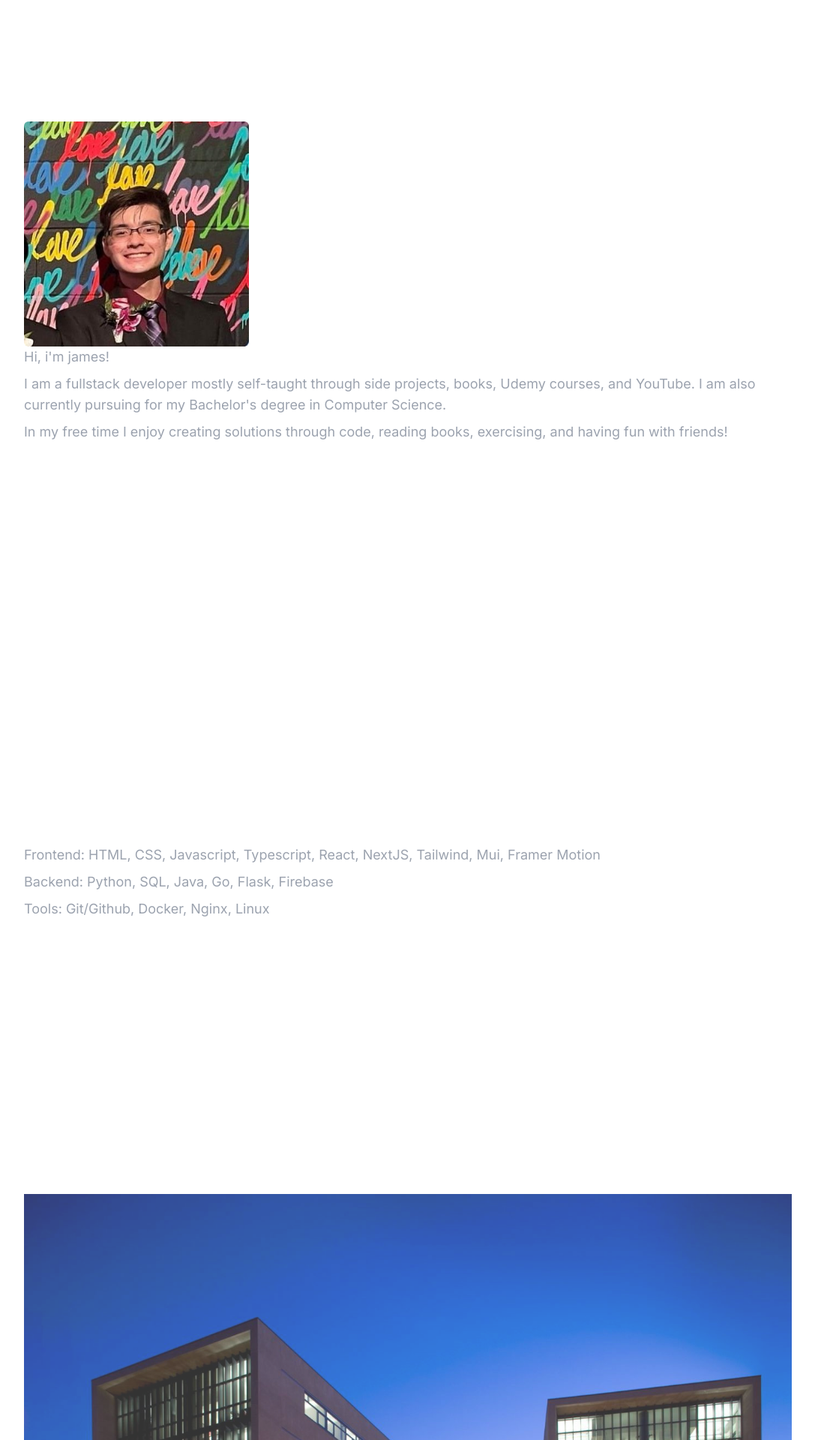
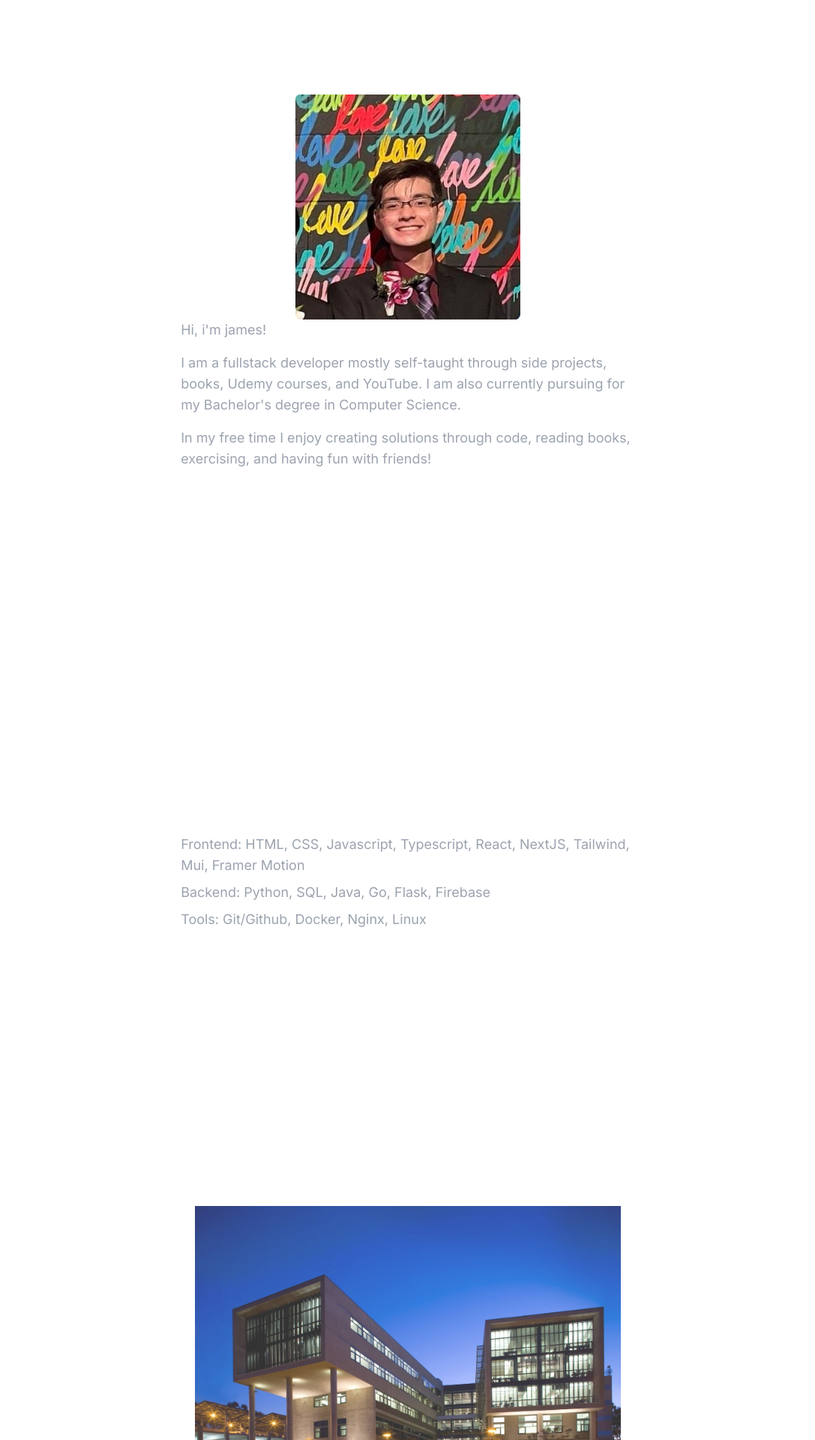
Before and after one commit to PickolZi/jamesdsan, a Next.js app: page / in a window 1280 px wide. Shown: the part 840-2760 px from the top of the page at 75% size, without its empty margins (96-1183 px from the left). Built offline with nearby package versions, Linux system fonts and the light colour scheme.

Commit message:
Finished Figma design. Organized experience and projects into cards, needs more detail.

```diff
--- a/src/app/page.tsx
+++ b/src/app/page.tsx
@@ -13,7 +13,9 @@ export default function Home() {
     <>
       {/* Setting background and a filter over it */}
       <div className="h-screen w-screen bg-[url('/background.png')] fixed top-0 left-0 bg-cover bg-center z-0" />
-      <div className="h-screen w-screen bg-black fixed top-0 left-0 opacity-75 z-0" />
+      {/* <div className="h-screen w-screen bg-black fixed top-0 left-0 opacity-75 z-0" /> */}
+      <div className="h-screen w-screen bg-neutral-900 fixed top-0 left-0 z-0 opacity-75" />
+
 
       <VerticalProgressBar />
       {/* <div className="relative h-[50vh] w-screen" /> */}
--- a/src/components/aboutMe.component.tsx
+++ b/src/components/aboutMe.component.tsx
@@ -8,38 +8,37 @@ import {motion} from 'framer-motion';
 const AboutMe = () => {
     return (
         <section>
-            <h1 className="text-2xl">
+            <h1 className="text-2xl text-center">
                 <CharactersPopUp text="About Me" />
-                {/* <span className="translate-y-[1rem] inline-block">hi</span> */}
             </h1>
 
 
-            <div>
+            <div className="relative flex justify-center">
                 {/* Starts off with one image, then as the user scrolls down, the rest will glide in and replace the previous image. User will be able to hover over specific image to pull the card to the front. */}
                 <Image
                     src={"/aboutMe/meProm.jpg"}
                     alt="Picture of me gazing at the stars"
                     width={300}
                     height={300}
-                    className="rounded-md w-[300px] h-[300px] object-cover hover:scale-125"
+                    className="rounded-md w-[300px] h-[300px] object-cover relative"
                 />
                 {/* <Image
+                    src={"/aboutMe/books.jpg"}
+                    alt="Picture of me gazing at the stars"
+                    width={300}
+                    height={300}
+                    className="rounded-md w-[300px] h-[300px] object-cover absolute"
+                />
+                <Image
                     src={"/aboutMe/meGym.jpg"}
                     alt="Picture of me gazing at the stars"
                     width={300}
                     height={300}
-                    className="rounded-md w-[300px] h-[300px] object-cover hover:scale-125"
-                /> */}
-                {/* <Image
-                    src={"/aboutMe/meFriends1.jpg"}
-                    alt="Picture of me gazing at the stars"
-                    width={300}
-                    height={300}
-                    className="rounded-md w-[300px] h-[300px] object-cover hover:scale-125"
+                    className="rounded-md w-[300px] h-[300px] object-cover absolute "
                 /> */}
             </div>
 
-            <div className="flex flex-col gap-2">
+            <div className="flex flex-col gap-4 w-[60ch] mx-auto">
                 <p className="text-lg text-gray-400">Hi, i&apos;m james!</p>
                 <p className="text-lg text-gray-400">I am a fullstack developer mostly self-taught through side projects, books, Udemy courses, and YouTube. I am also currently pursuing for my Bachelor&apos;s degree in Computer Science.</p>
                 <p className="text-lg text-gray-400">In my free time I enjoy creating solutions through code, reading books, exercising, and having fun with friends!</p>
--- a/src/components/experience.component.tsx
+++ b/src/components/experience.component.tsx
@@ -2,6 +2,7 @@
 import { ExperienceType } from "./types";
 
 import Image from "next/image";
+
 
 const months = ["January", "February", "March", "April", "May", "June", "July", "August", "September", "October", "November", "December"];
 
@@ -15,8 +16,7 @@ const Experience = ({
     dateTo
 }:ExperienceType) => {
     return (
-        <div>
-            <div className="relative">
+        <div className="relative p-4 max-w-[600px] mx-auto">
             <Image
                 src={image}
                 alt={`${location} ${position} picture`}
@@ -25,24 +25,28 @@ const Experience = ({
                 className="w-full h-[300] opacity-80"
             />
 
-                <div className="absolute bottom-0 left-0">
-                    <p>{position}</p>
-                    { location &&
-                        <p>@{location}</p>
+            <div className="relative flex flex-col">
+                <h3>{position}</h3>
+                {
+                    location &&
+                    <h4>@{location}</h4>
                 }
-                </div>
 
-                <div className="absolute bottom-0 right-0">
-                    { dateFrom &&
-                        <span>{months[dateFrom.getMonth()]} {dateFrom?.getFullYear()} - </span>
+                <div className="absolute right-0 top-0">
+                    {
+                        dateFrom &&
+                        <span>{months[dateFrom.getMonth()]} {dateFrom.getFullYear()} - </span>
                     }
-                    { dateTo ?
+                    {
+                        dateTo ?
                         <span>{months[dateTo.getMonth()]} {dateTo.getFullYear()}</span> :
                         <span>present</span>
                     }
                 </div>
+
+                <p className="mt-2 max-w-[60ch]">{desc}</p>
             </div>
-            <p>{desc}</p>
+
         </div>
     )
 }
--- a/src/components/project.component.tsx
+++ b/src/components/project.component.tsx
@@ -1,9 +1,17 @@
 import { ProjectType } from "./types";
 
+import { FaGithub } from "react-icons/fa";
+import { HiOutlineExternalLink } from "react-icons/hi";
+
+import Image from "next/image";
+
+
+const months = ["January", "February", "March", "April", "May", "June", "July", "August", "September", "October", "November", "December"];
 
 const Project = ({
     id,
     title,
+    subtitle,
     desc,
     date,
     image,
@@ -12,16 +20,33 @@ const Project = ({
     link,
 }:ProjectType) => {
     return (
-        <div>
-            <h1>Project: </h1>
-            <p>id: {id.toFixed()}</p>
-            <p>title: {title}</p>
-            <p>desc: {desc}</p>
-            <p>date: {date.toUTCString()}</p>
-            <p>image: {image}</p>
-            <p>languages: {languages}</p>
-            <p>github: {github}</p>
-            <p>link: {link}</p>
+        <div className="relative p-4 max-w-[600px] mx-auto">
+            <Image
+                src={image}
+                alt={`${title} image`}
+                width={300}
+                height={300}
+                className="w-full max-w-[600px]"
+            />
+
+            <div className="relative">
+                <p>{title}</p>
+                <p>{subtitle}</p>
+                <p className="max-w-[60ch]">{desc}</p>
+
+                <p className="absolute top-0 right-0">{months[date.getMonth()]} {date.getFullYear()}</p>
+
+                <div className="flex flex-row">
+                    <a href={github} target="_blank">
+                        <FaGithub size={32} />
+                    </a>
+                    <a href={link} target="_blank">
+                        <HiOutlineExternalLink size={32} />
+                    </a>
+                </div>
+
+                <p className="absolute bottom-0 right-0">{languages}</p>
+            </div>
         </div>
     )
 }
--- a/src/components/projectsList.component.tsx
+++ b/src/components/projectsList.component.tsx
@@ -11,30 +11,32 @@ const ProjectsList = () => {
     const projects:ProjectType[] = [
         {
             id: 1,
-            title: "Itemiz - Organize your ebay inventory",
+            title: "Itemiz",
+            subtitle: "Organize your ebay inventory",
             desc: "An automative car parts shop had trouble organizing and finding the items they were selling on ebay, so I created Itemiz. Itemiz is a web application that connects your existing ebay inventory with a simple and easy to use dashboard to filter and update locations and other ebay item data. Itemiz also gives users the ability to print out labels with QR codes for mobile editing, as well as informing them when a customer has made a purchase. After incorporating Itemiz into their business, the automative car parts shop was able to scale their online business 300% from struggling to find items within their inventory of 500 ebay items, to knowing exactly where all their products were of 1500+ ebay items.",
             date: new Date(2024,2,20),
-            image: "https://www.imageOfSakuraMiko.png",
+            image: "/projects/project_spotify_music_downloader.png",
             languages: ["Ebay API", "React", "Flask", "Firebase", "SQLite"],
             github: "https://github.com/PickolZi/Ebay-Inventory-Management",
             link: "https://www.bassetinventory.com",
         },
-        {
-            id: 2,
-            title: "Spotify Music Downloader",
-            desc: "View and download spotify music from you or any public spotify profile. Note: for educational purposes only.",
-            date: new Date(2023,8,24),
-            image: "https://www.imageOfSakuraMiko.png",
-            languages: ["Flask", "Redis", "Docker"],
-            github: "https://github.com/PickolZi/flask-spotify-music-downloader",
-            link: "http://45.33.33.207/",
-        },
+        // {
+        //     id: 2,
+        //     title: "Spotify Music Downloader",
+            // subtitle: "",
+        //     desc: "View and download spotify music from you or any public spotify profile. Note: for educational purposes only.",
+        //     date: new Date(2023,8,24),
+        //     image: "/projects/project_sticky_notes.png",
+        //     languages: ["Flask", "Redis", "Docker"],
+        //     github: "https://github.com/PickolZi/flask-spotify-music-downloader",
+        //     link: "http://45.33.33.207/",
+        // },
 
     ]
 
     return (
         <section className="h-auto">
-            <h1 className="text-2xl">
+            <h1 className="text-2xl text-center">
             <CharactersPopUp text="Personal Projects List" />
             </h1>
             {projects.map((project) => {
@@ -43,6 +45,7 @@ const ProjectsList = () => {
                         key={project["id"]}
                         id={project["id"]}
                         title={project["title"]}
+                        subtitle={project["subtitle"]}
                         desc={project["desc"]}
                         date={project["date"]}
                         image={project["image"]}
--- a/src/components/techStack.component.tsx
+++ b/src/components/techStack.component.tsx
@@ -5,10 +5,10 @@ import CharactersPopUp from "./framer_components/charactersPopUp.component";
 const TechStack = () => {
     return (
         <section>
-            <h1 className="text-2xl">
+            <h1 className="text-2xl text-center">
                 <CharactersPopUp text="Tech Stack" />
             </h1>
-            <div className="flex flex-col gap-2">
+            <div className="flex flex-col gap-2 w-[60ch] mx-auto">
                 <p className="text-lg text-gray-400">Frontend: HTML, CSS, Javascript, Typescript, React, NextJS, Tailwind, Mui, Framer Motion</p>
                 <p className="text-lg text-gray-400">Backend: Python, SQL, Java, Go, Flask, Firebase</p>
                 <p className="text-lg text-gray-400">Tools: Git/Github, Docker, Nginx, Linux</p>
--- a/src/components/types.tsx
+++ b/src/components/types.tsx
@@ -11,10 +11,11 @@ export type ExperienceType = {
 export type ProjectType = {
     id: number,
     title: String,
+    subtitle: String,
     desc: String,
     date: Date,
     image: string,
     languages: String[],
-    github: String,
-    link: String,
+    github: string,
+    link: string,
 }
--- a/tailwind.config.ts
+++ b/tailwind.config.ts
@@ -8,13 +8,7 @@ const config: Config = {
   ],
   theme: {
     extend: {
-      backgroundImage: {
-        "gradient-radial": "radial-gradient(var(--tw-gradient-stops))",
-        "gradient-conic":
-          "conic-gradient(from 180deg at 50% 50%, var(--tw-gradient-stops))",
-      },
     },
-
   },
   plugins: [],
 };
```
Also changed, not shown: src/components/experienceList.component.tsx (+8 -8 lines), 1 other file (tests, documents, lock files or other folders). Lines whose indentation alone changed are shown as unchanged.
